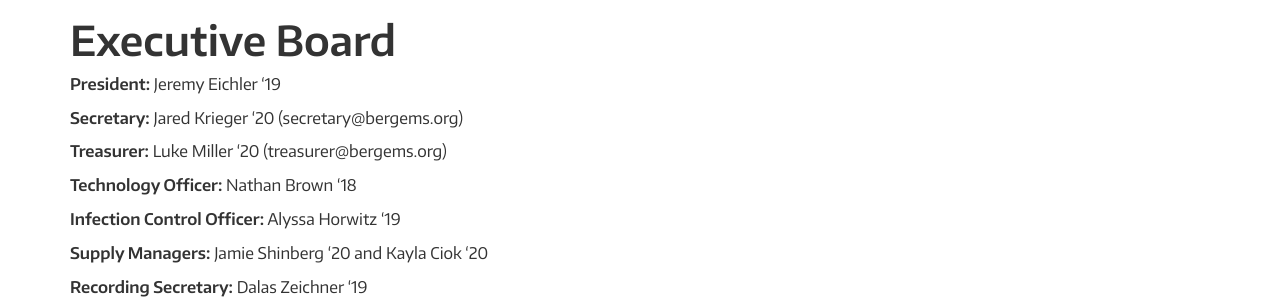
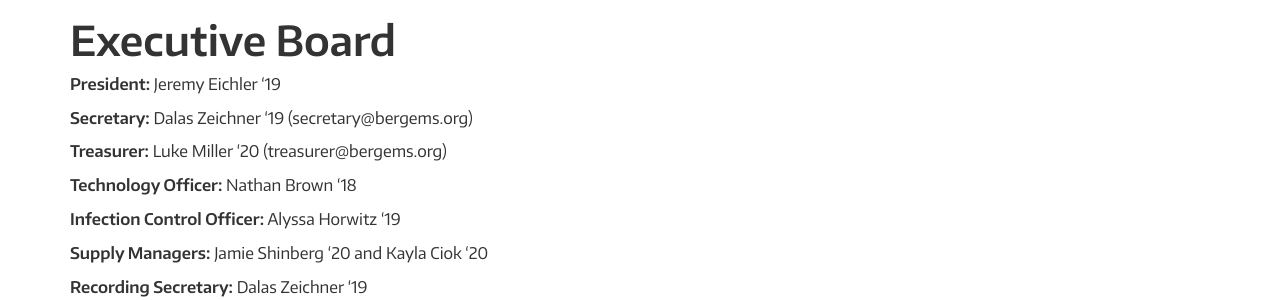
Before and after one commit to MCEMS/www, a Jekyll site: the page built from officers/index.markdown, in a window 1280 px wide. Shown: the part 464-764 px from the top of the page. Built offline with Jekyll 4.4.1, drawn with Linux system fonts in a browser that asks for light colours; nearby versions of some CDN libraries.

Commit message:
updated secretary

```diff
--- a/officers/index.markdown
+++ b/officers/index.markdown
@@ -17,7 +17,7 @@
 
 **President:** Jeremy Eichler '19
 
-**Secretary:** Jared Krieger '20  (secretary@bergems.org)
+**Secretary:** Dalas Zeichner '19  (secretary@bergems.org)
 
 **Treasurer:** Luke Miller '20 (treasurer@bergems.org)
 
```
